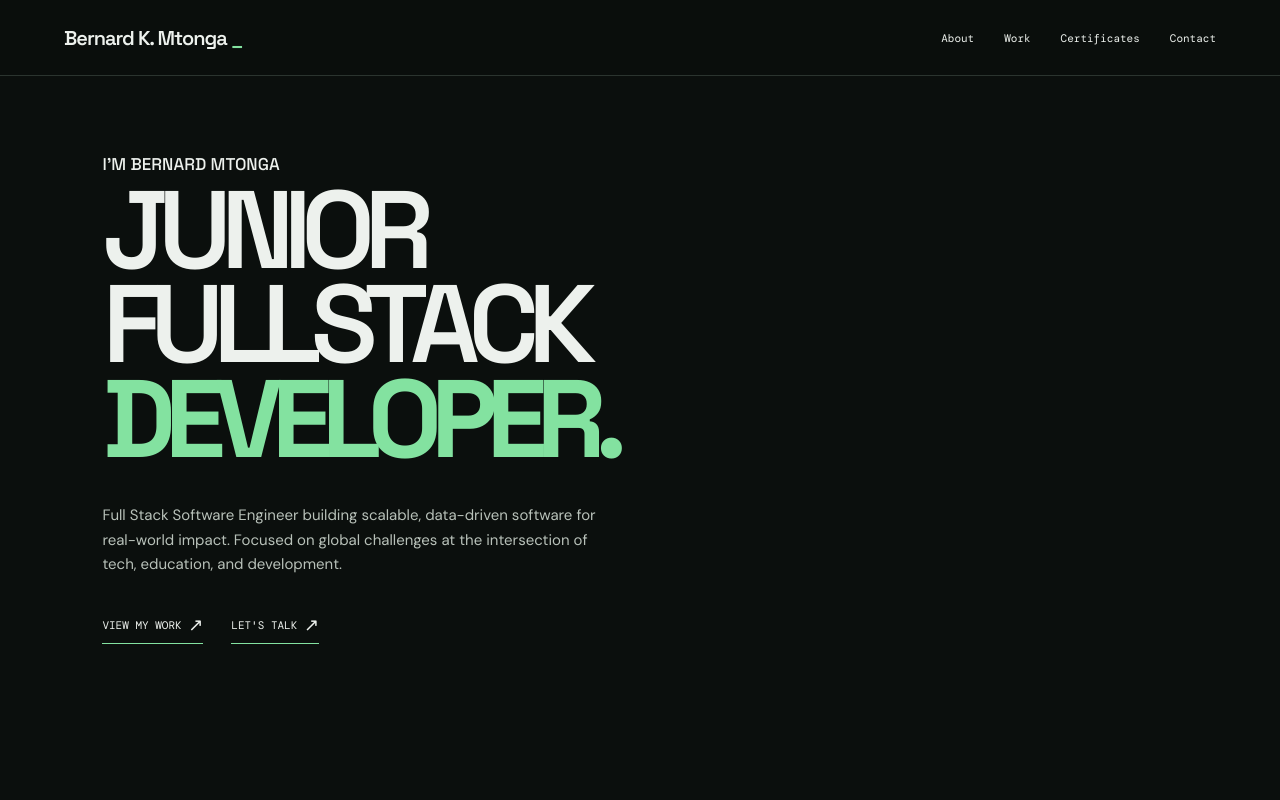
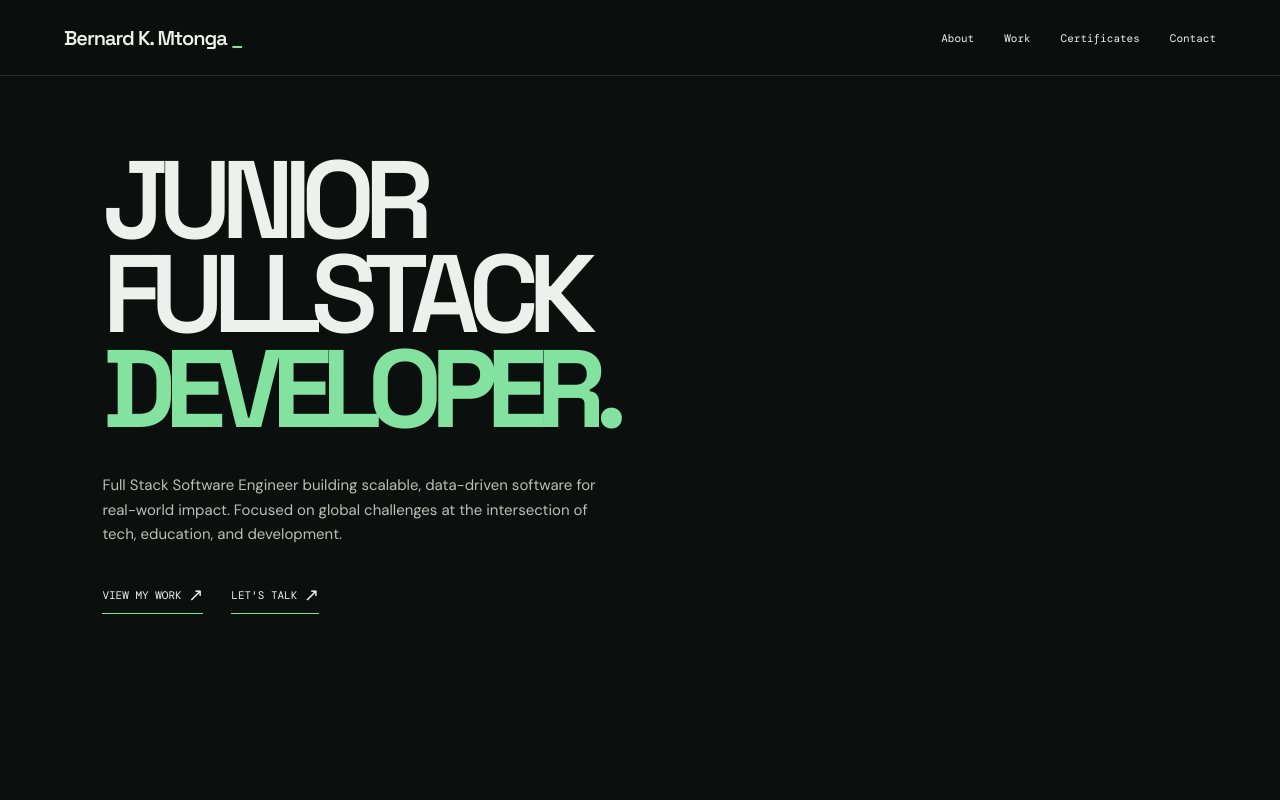
Before and after one commit to bmtonga/myportfolio, a React (Vite) app: page / in a window 1280 px wide. Shown: the top 800 px of the page. Built offline with nearby package versions, Linux system fonts and the light colour scheme.

Commit message:
Remove introductory text from Hero component

```diff
--- a/src/components/Hero.jsx
+++ b/src/components/Hero.jsx
@@ -4,10 +4,6 @@ export default function Hero() {
   return (
     <section className="hero" id="top">
       <div>
-
-        <p className="pre">
-          I'M BERNARD MTONGA
-        </p>
         <h1>
           JUNIOR
           <br />
```
